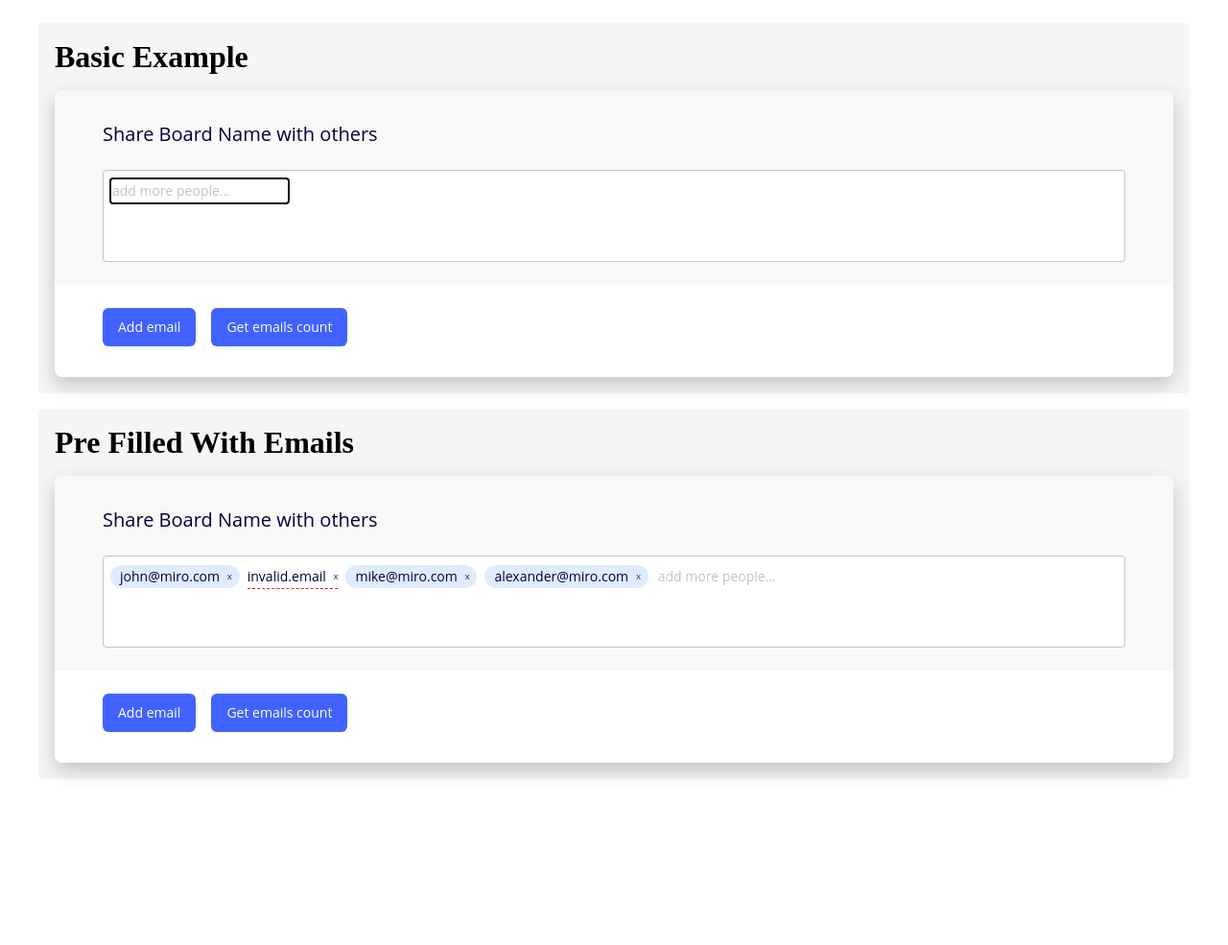
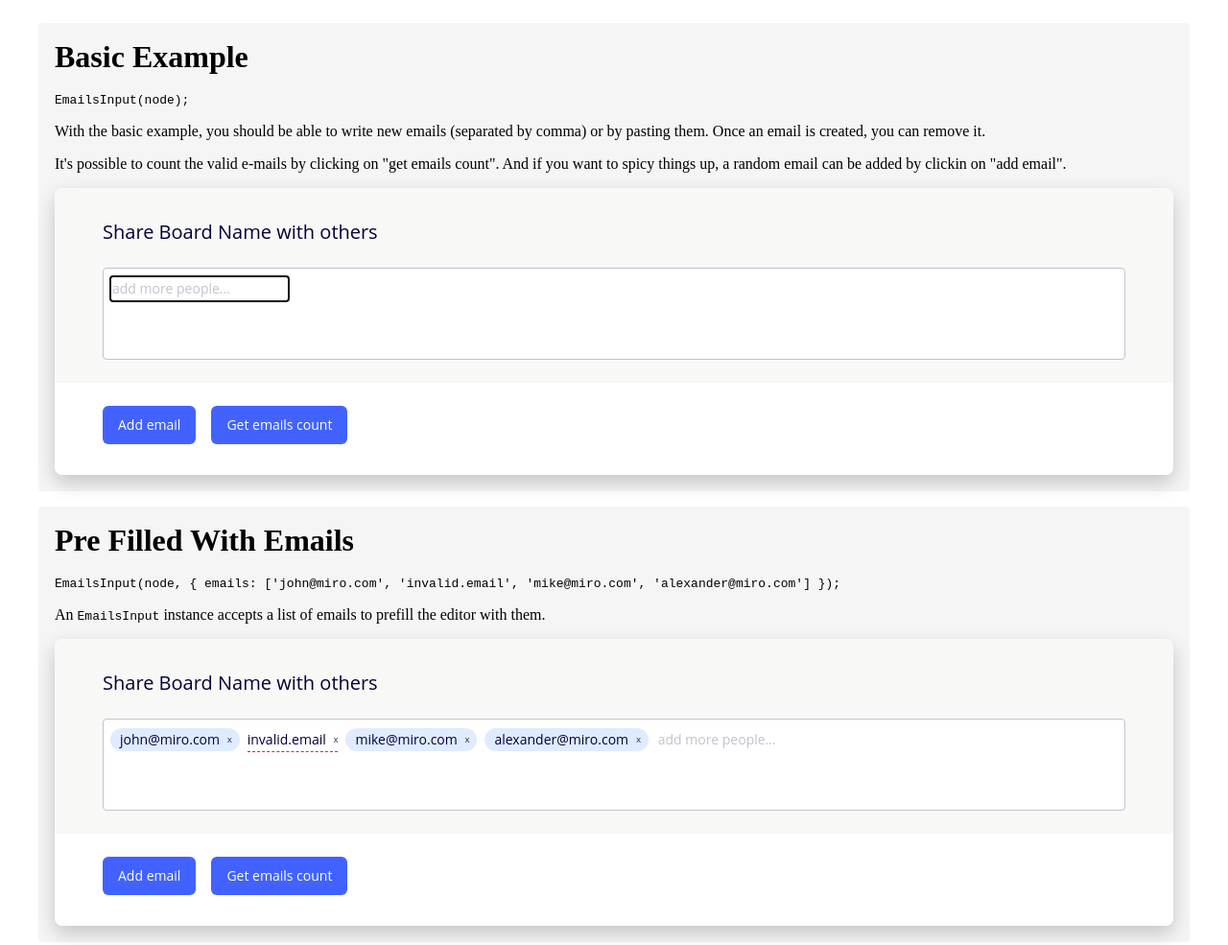
Before and after one commit to mvcds/emails-input, a website: page index.html in a window 1280 px wide. Shown: the whole page at 96% size. Before the commit the page ends 836 px from the top, so only its background shows below. Drawn offline with Linux system fonts and the light colour scheme.

Commit message:
add instructions on example page

```diff
--- a/index.html
+++ b/index.html
@@ -12,7 +12,7 @@
       padding: 16px 32px;
     }
 
-    body > div {
+    body > section {
       background-color: whitesmoke;
       padding: 16px;
       border: 1px solid whitesmoke;
@@ -25,20 +25,31 @@
       margin-bottom: 16px;
     }
 
-    div + div {
+    section + section {
       margin-top: 16px;
     }
   </style>
 </head>
 <body>
-  <div>
+  <section>
     <header>Basic Example</header>
+    <code>EmailsInput(node);</code>
+    <p>
+      With the basic example, you should be able to write new emails (separated by comma) or by pasting them. Once an email is created, you can remove it.
+    </p>
+    <p>
+      It's possible to count the valid e-mails by clicking on "get emails count". And if you want to spicy things up, a random email can be added by clickin on "add email".
+    </p>
     <div id="basic-example"></div>
-  </div>
-  <div>
+  </section>
+  <section>
     <header>Pre Filled With Emails</header>
+    <code>EmailsInput(node, {
+      emails: ['john@miro.com', 'invalid.email', 'mike@miro.com', 'alexander@miro.com']
+    });</code>
+    <p>An <code>EmailsInput</code> instance accepts a list of emails to prefill the editor with them.</p>
     <div id="pre-filled-with-emails"></div>
-  </div>
+  </section>
   <script>
     EmailsInput(document.querySelector('#basic-example'));
     EmailsInput(document.querySelector('#pre-filled-with-emails'), {
```
